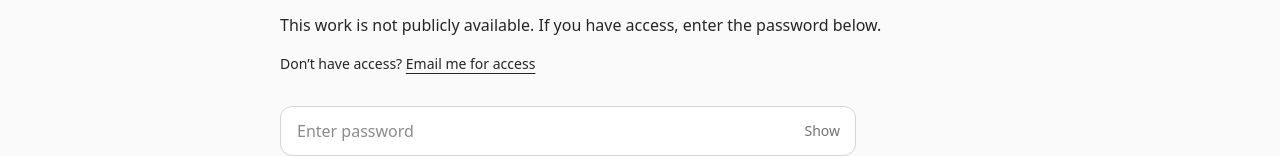
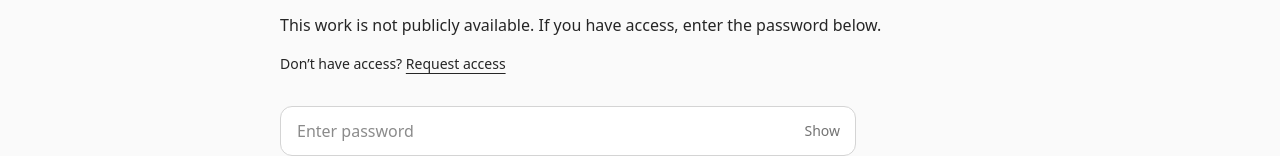
Before and after one commit to Kanika08/kanika-portfolio, a Next.js app: page /work/one-page-checkout in a window 1280 px wide. Shown: the part 267-423 px from the top of the page. Built offline with nearby package versions, Linux system fonts and the light colour scheme.

Commit message:
Protected page updates + secondary button system implemented

```diff
--- a/components/ProtectedPage.tsx
+++ b/components/ProtectedPage.tsx
@@ -51,10 +51,10 @@ export default function ProtectedPage({
           <p className="text-sm text-neutral-500 dark:text-neutral-400">
             Don’t have access?{" "}
             <a
-              href="mailto:your@email.com?subject=Request access to One Page Checkout case study"
+              href="mailto:kanikavasudeva8@gmail.com?subject=Request access to One Page Checkout case study"
               className="underline underline-offset-4 hover:text-neutral-900 dark:hover:text-neutral-100 transition"
             >
-              Email me for access
+              Request access
             </a>
           </p>
         </div>
```
